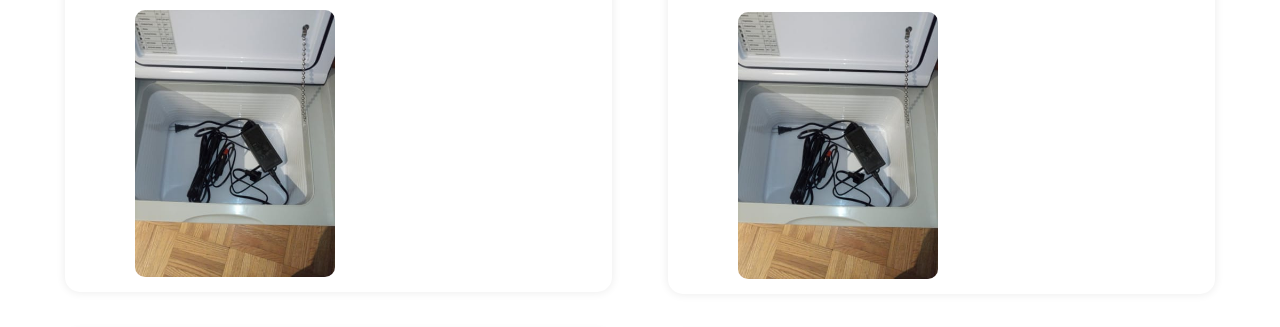
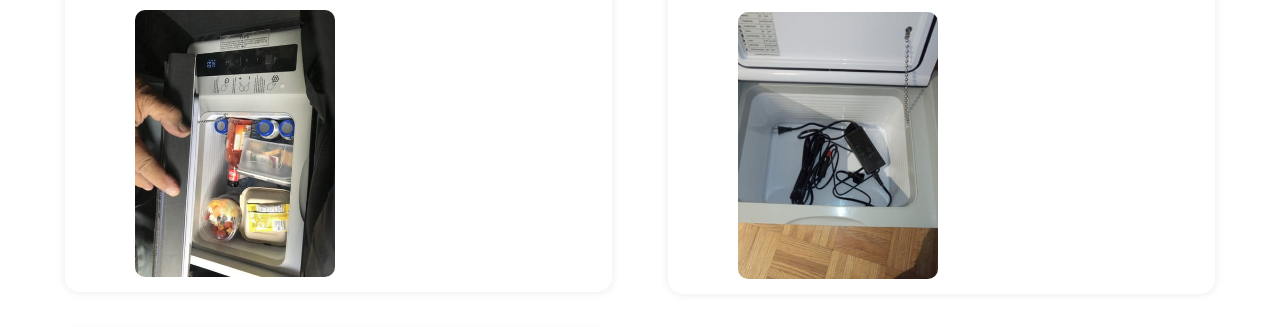
Before and after one commit to jyoti2001-h/fridge, a plain HTML site: page index.html in a window 1280 px wide. Shown: the part 4910-5237 px from the top of the page. Drawn offline with Linux system fonts and the light colour scheme; a script that the page names is missing.

Commit message:
index.html

```diff
--- a/index.html
+++ b/index.html
@@ -1791,7 +1791,7 @@
 }
 .el-370266 img {
 }
- </style><img alt="r1" class="lazyload trustpilot-review-img" data-sizes="auto" height="auto" src="./pics/r2.webp" style="border-width: 0px; border-style: solid; border-radius: 10px;" width="100%"/></div></div></div></div></div></div><div class="element-wrapper" data-eid="109840" data-v-7da0ed78=""><div class="container-wrapper" data-v-7da0ed78=""><style>
+ </style><img alt="r1" class="lazyload trustpilot-review-img" data-sizes="auto" height="auto" src="./pics/r1.webp" style="border-width: 0px; border-style: solid; border-radius: 10px;" width="100%"/></div></div></div></div></div></div><div class="element-wrapper" data-eid="109840" data-v-7da0ed78=""><div class="container-wrapper" data-v-7da0ed78=""><style>
 .el-109840 {
     align-items:start;
 }
```
